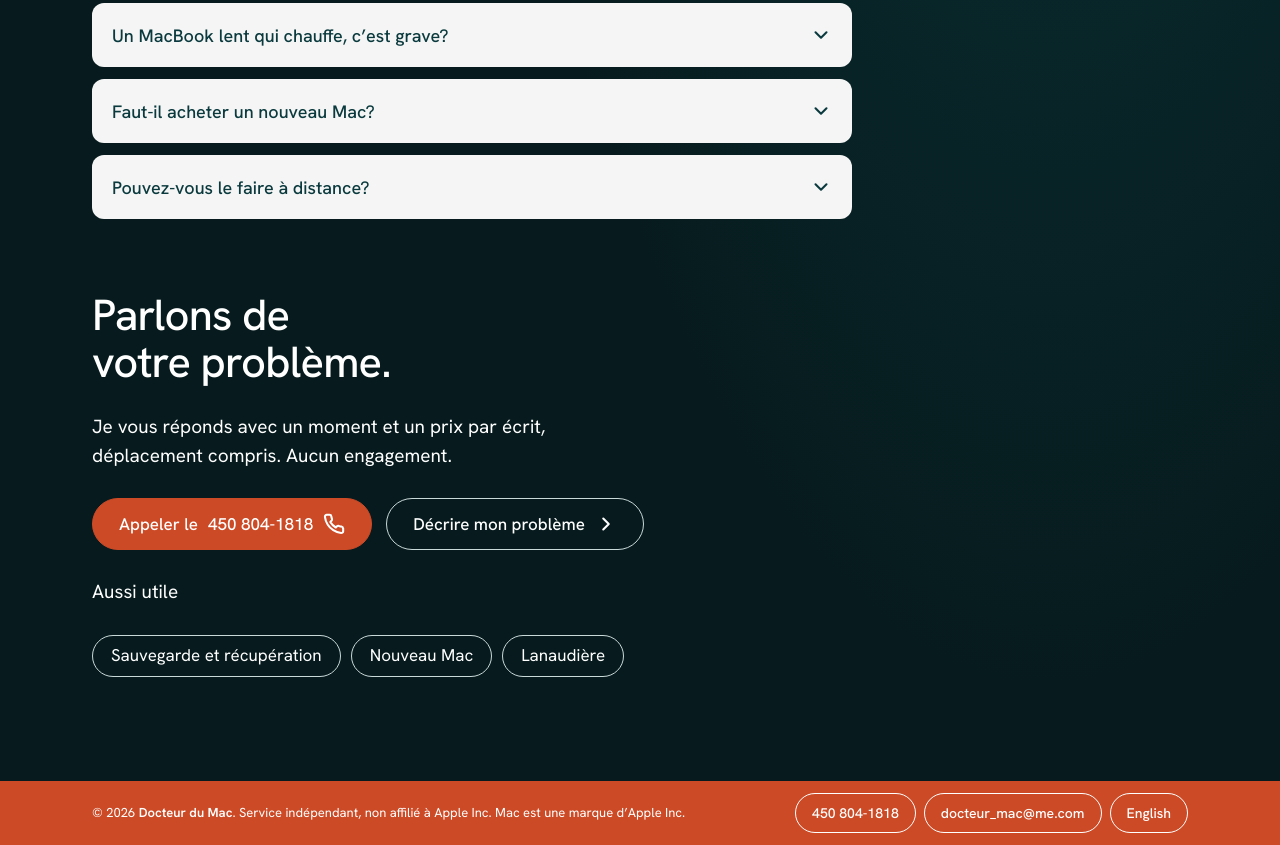
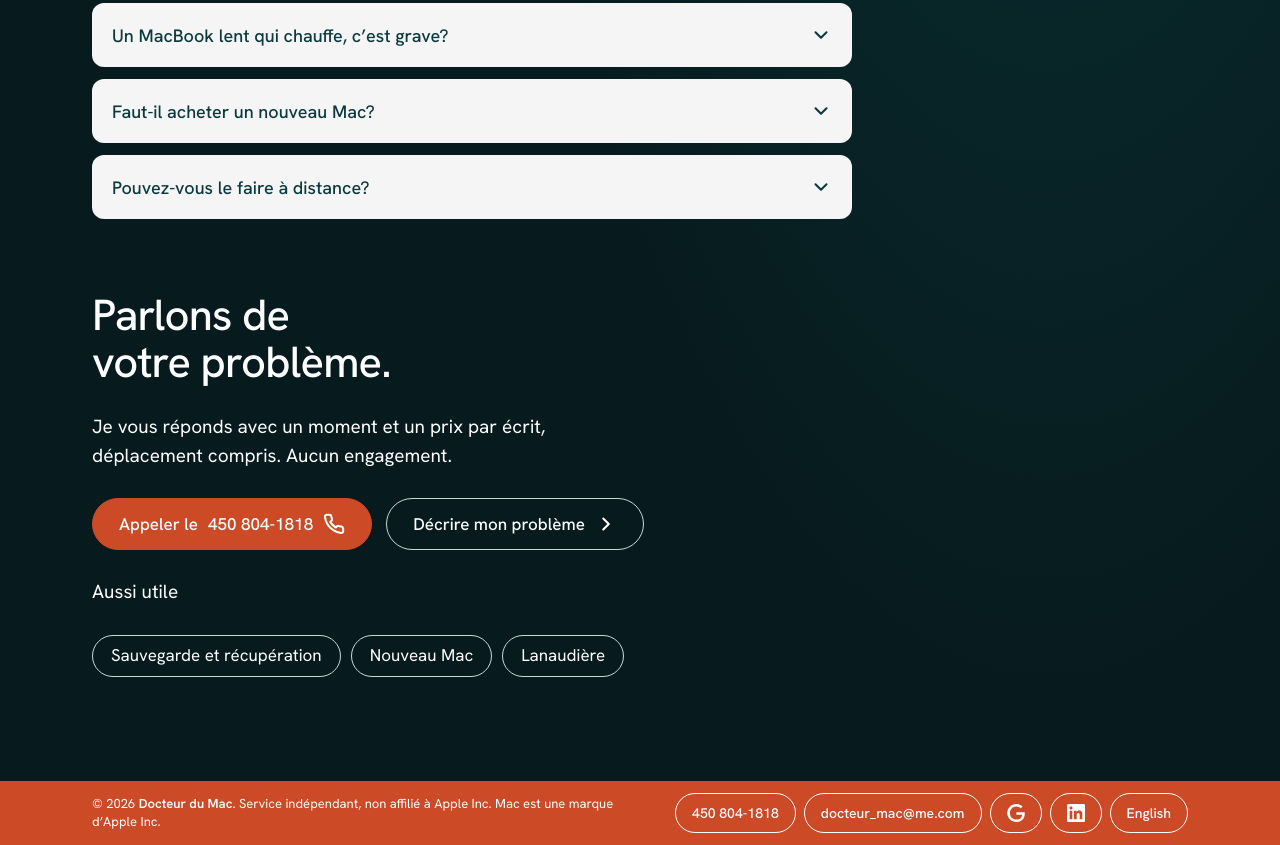
Before and after one commit to matthiaswagnercf/docteurdumac-site, a plain HTML site: page mac-lent.html in a window 1280 px wide. Shown: the part 2205-3050 px from the top of the page. Drawn offline with Linux system fonts and the light colour scheme.

Commit message:
Pastilles sociales du pied, lien du logo, sameAs MaCommunauté

```diff
--- a/mac-lent.html
+++ b/mac-lent.html
@@ -30,7 +30,6 @@
   "serviceType": "Diagnostic et réparation d’un Mac lent",
   "url": "https://docteurdumac.ca/mac-lent",
   "description": "Mac, MacBook ou iMac lent? Je viens à domicile diagnostiquer disque, mémoire et programmes dans Lanaudière, à Laval et à Montréal. 450 804-1818.",
-  "inLanguage": "fr-CA",
   "provider": {
    "@type": "LocalBusiness",
    "@id": "https://docteurdumac.ca/#entreprise",
@@ -204,6 +203,8 @@
     <ul>
       <li><a class="pill pill--quiet" href="tel:+14508041818">450&nbsp;804-1818</a></li>
       <li><a class="pill pill--quiet" href="mailto:docteur_mac@me.com">docteur_mac@me.com</a></li>
+      <li><a class="pill pill--quiet pill--icon" href="https://maps.google.com/?cid=12002308051972991649" target="_blank" rel="noopener" aria-label="Docteur du Mac sur Google" title="Docteur du Mac sur Google"><svg viewBox="0 0 24 24" width="18" height="18" aria-hidden="true" focusable="false"><path fill="currentColor" d="M12.48 10.92v3.28h7.84c-.24 1.84-.853 3.187-1.787 4.133-1.147 1.147-2.933 2.4-6.053 2.4-4.827 0-8.6-3.893-8.6-8.72s3.773-8.72 8.6-8.72c2.6 0 4.507 1.027 5.907 2.347l2.307-2.307C18.747 1.44 16.133 0 12.48 0 5.867 0 .307 5.387.307 12s5.56 12 12.173 12c3.573 0 6.267-1.173 8.373-3.36 2.16-2.16 2.84-5.213 2.84-7.667 0-.76-.053-1.467-.173-2.053H12.48z"/></svg></a></li>
+      <li><a class="pill pill--quiet pill--icon" href="https://www.linkedin.com/in/patrick-wagner-2b3143b/" target="_blank" rel="noopener" aria-label="Patrick Wagner sur LinkedIn" title="Patrick Wagner sur LinkedIn"><svg viewBox="0 0 24 24" width="18" height="18" aria-hidden="true" focusable="false"><path fill="currentColor" d="M20.447 20.452h-3.554v-5.569c0-1.328-.027-3.037-1.852-3.037-1.853 0-2.136 1.445-2.136 2.939v5.667H9.351V9h3.414v1.561h.046c.477-.9 1.637-1.85 3.37-1.85 3.601 0 4.267 2.37 4.267 5.455v6.286zM5.337 7.433c-1.144 0-2.063-.926-2.063-2.065 0-1.138.92-2.063 2.063-2.063 1.14 0 2.064.925 2.064 2.063 0 1.139-.925 2.065-2.064 2.065zm1.782 13.019H3.555V9h3.564v11.452zM22.225 0H1.771C.792 0 0 .774 0 1.729v20.542C0 23.227.792 24 1.771 24h20.451C23.2 24 24 23.227 24 22.271V1.729C24 .774 23.2 0 22.222 0h.003z"/></svg></a></li>
       <li><a class="pill pill--quiet" href="/en/" hreflang="en-CA" lang="en">English</a></li>
     </ul>
   </div>
```
